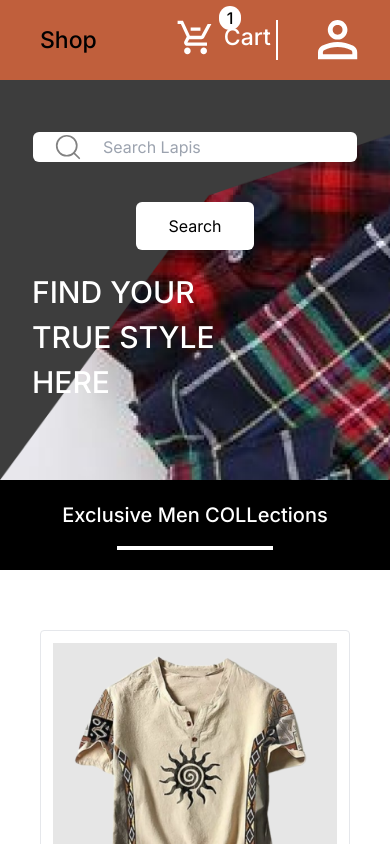
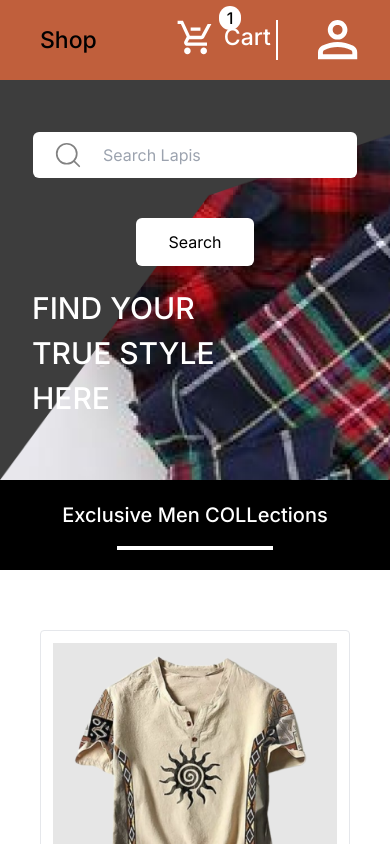
Before and after one commit to PerpetualOgechi/hng-stage2, a Next.js app: page / in a window 390 px wide. Shown: the top 844 px of the page. Built offline with nearby package versions, Linux system fonts and the light colour scheme.

Commit message:
responsive

```diff
--- a/components/home/hero/Hero.jsx
+++ b/components/home/hero/Hero.jsx
@@ -13,9 +13,9 @@ const Hero = () => {
 
 
                     <div className='flex  flex-col items-center mx-auto pt-8 px-8 gap-10 my-5 w-full md:flex-row'>
-                        <div className='flex bg-white rounded-md items-center gap-5  px-5'>
+                        <div className='flex bg-white rounded-md items-center gap-5 py-2  px-5 md:w-[50%]'>
                             <img src="search.svg" alt="" width={30} />
-                            <input type="text" placeholder='Search Lapis' className='h-full' />
+                            <input type="text" placeholder='Search Lapis' className='' />
                         </div>
                         <div>
                             <button className='py-3 px-8 bg-white text-black rounded-md'>Search</button>
```
